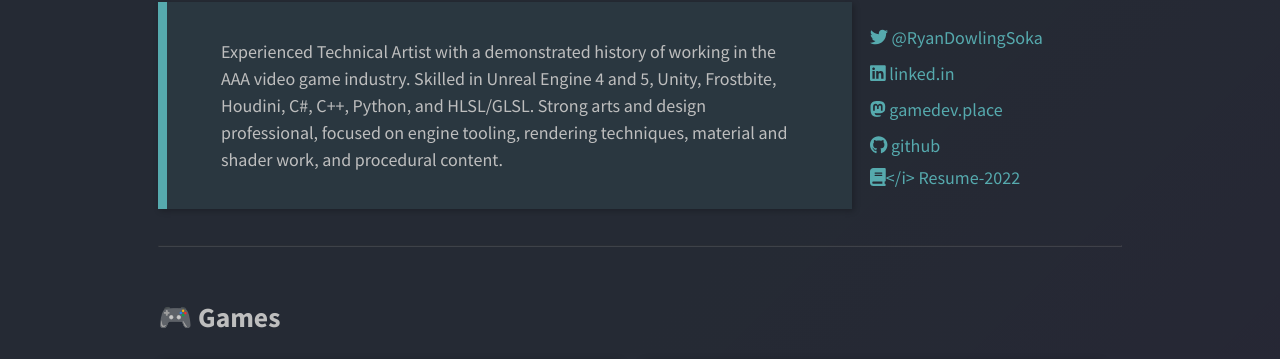
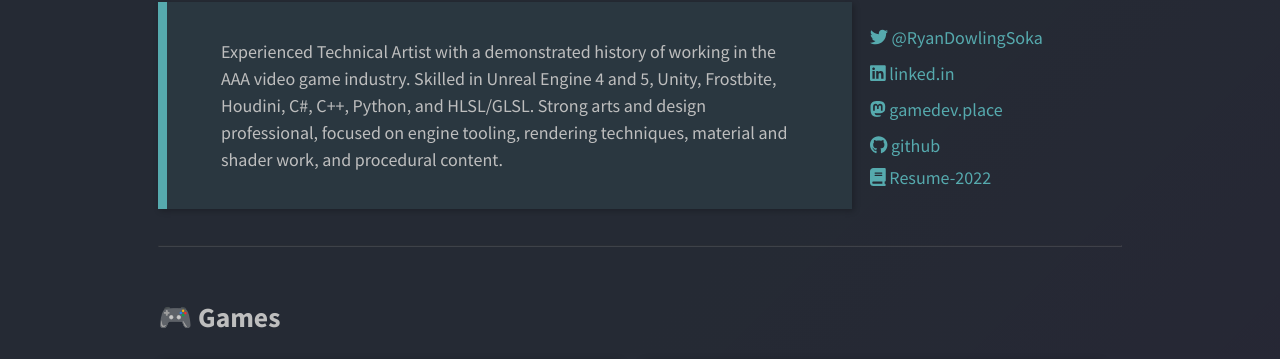
Before and after one commit to Ryan-DowlingSoka/ryan-dowlingsoka.github.io, a Jekyll site: the page built from resume.md, in a window 1280 px wide and 900 px high. Shown: the part 271-630 px from the top of the window. Built offline with Jekyll 4.4.1, drawn with Linux system fonts in a browser that asks for light colours.

Commit message:
remove </i> from missed icon.

```diff
--- a/resume.md
+++ b/resume.md
@@ -23,7 +23,7 @@
 ">
 
 {% include socials.md %}
-<a href="/assets/files/RyanDowlingSoka-Resume-2022.pdf">{{ site.data.icons.resume }}</i> Resume-2022</a>
+<a href="/assets/files/RyanDowlingSoka-Resume-2022.pdf">{{ site.data.icons.resume }} Resume-2022</a>
 
 </div>
 
```
